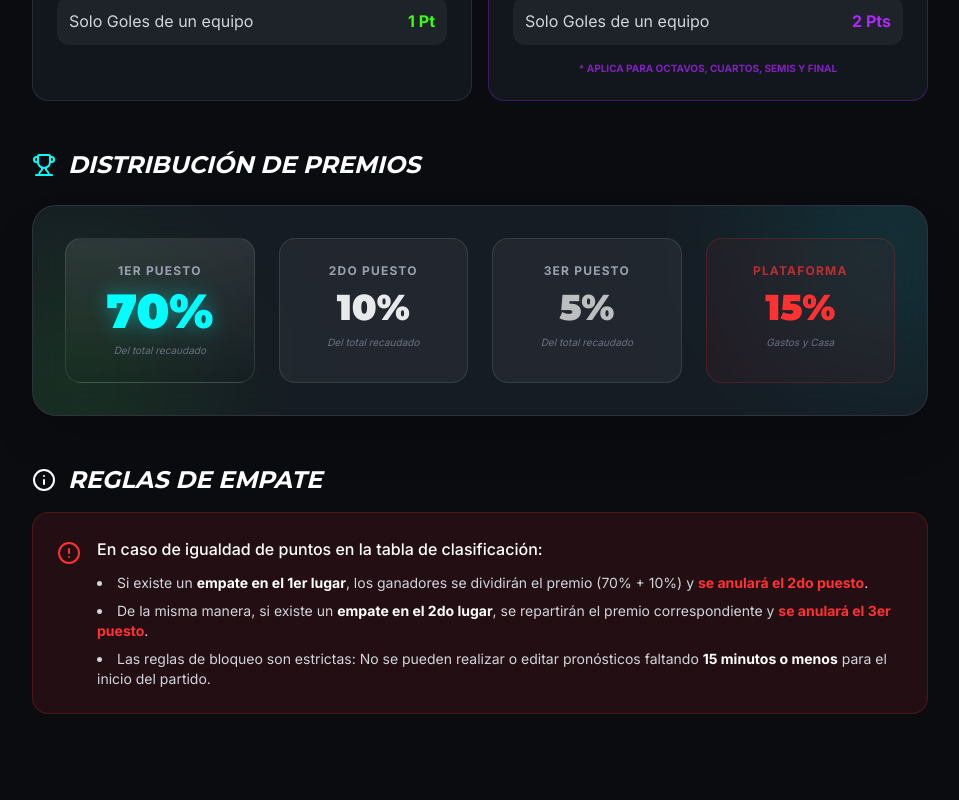
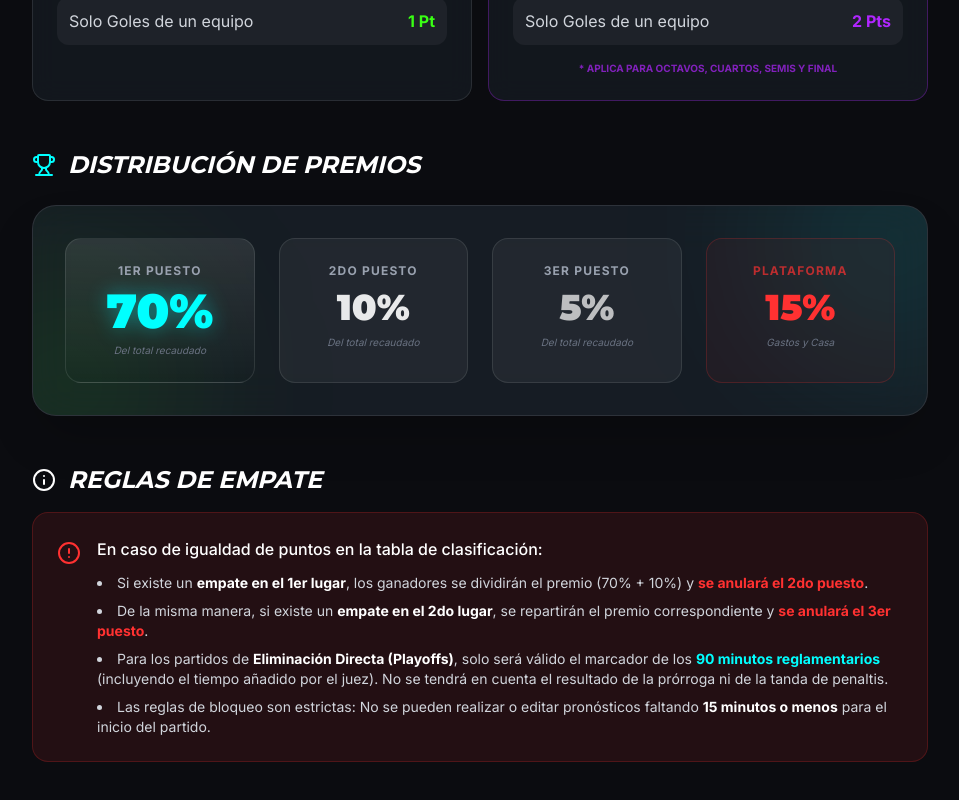
Before and after one commit to jlozanodelgado/Porra, a Next.js app: page /reglas in a window 1280 px wide. Shown: the part 612-1412 px from the top of the page, without its empty margins (160-1119 px from the left). Built offline with nearby package versions, Linux system fonts and the light colour scheme; no server answers.

Commit message:
UI: Added 90-minute regulation time rule to Reglas page

```diff
--- a/src/app/reglas/page.tsx
+++ b/src/app/reglas/page.tsx
@@ -147,6 +147,7 @@ export default async function RulesPage() {
                                 <ul className="list-disc list-inside space-y-2 text-gray-300 text-sm">
                                     <li>Si existe un <span className="text-white font-bold">empate en el 1er lugar</span>, los ganadores se dividirán el premio (70% + 10%) y <span className="text-[var(--color-neon-red)] font-bold">se anulará el 2do puesto</span>.</li>
                                     <li>De la misma manera, si existe un <span className="text-white font-bold">empate en el 2do lugar</span>, se repartirán el premio correspondiente y <span className="text-[var(--color-neon-red)] font-bold">se anulará el 3er puesto</span>.</li>
+                                    <li>Para los partidos de <span className="text-white font-bold">Eliminación Directa (Playoffs)</span>, solo será válido el marcador de los <span className="text-[var(--color-neon-cyan)] font-bold">90 minutos reglamentarios</span> (incluyendo el tiempo añadido por el juez). No se tendrá en cuenta el resultado de la prórroga ni de la tanda de penaltis.</li>
                                     <li>Las reglas de bloqueo son estrictas: No se pueden realizar o editar pronósticos faltando <span className="text-white font-bold">15 minutos o menos</span> para el inicio del partido.</li>
                                 </ul>
                             </div>
```
